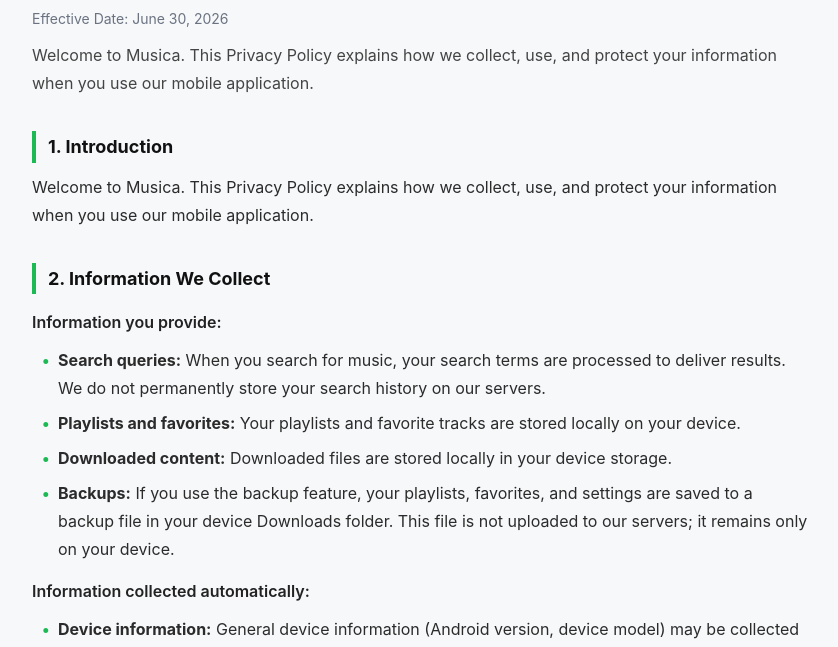
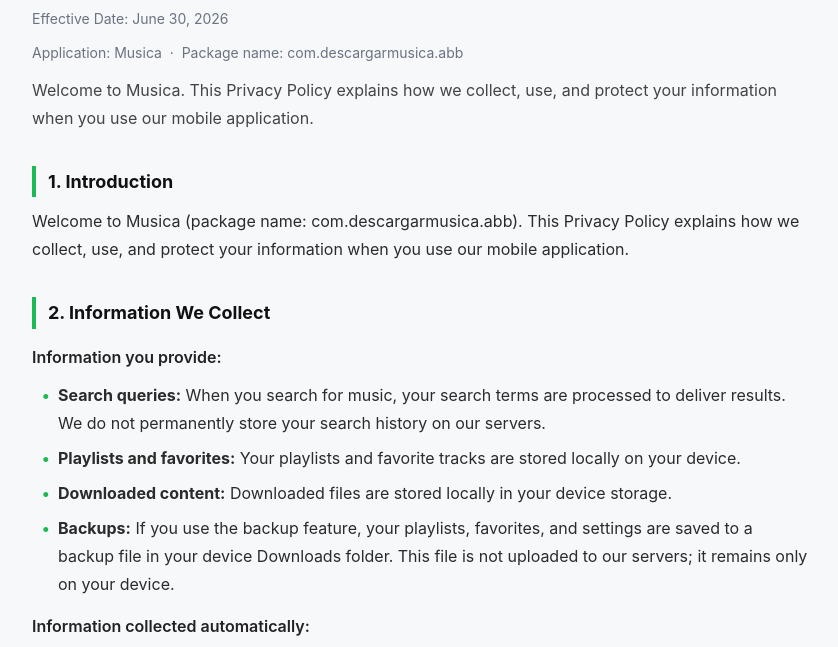
Before and after one commit to beyzanur22/Ringtone, a website: page privacy-policy.html in a window 1280 px wide. Shown: the part 104-751 px from the top of the page, without its empty margins (220-1058 px from the left). Drawn offline with Linux system fonts and the light colour scheme.

Commit message:
privacy: paket adi eklendi (com.descargarmusica.abb)

```diff
--- a/privacy-policy.html
+++ b/privacy-policy.html
@@ -27,10 +27,11 @@
     <div class="container">
         <h1>Privacy Policy</h1>
         <p class="date">Effective Date: June 30, 2026</p>
+        <p class="date">Application: Musica &nbsp;&middot;&nbsp; Package name: com.descargarmusica.abb</p>
         <p class="intro">Welcome to Musica. This Privacy Policy explains how we collect, use, and protect your information when you use our mobile application.</p>
 
         <h2>1. Introduction</h2>
-        <p>Welcome to Musica. This Privacy Policy explains how we collect, use, and protect your information when you use our mobile application.</p>
+        <p>Welcome to Musica (package name: com.descargarmusica.abb). This Privacy Policy explains how we collect, use, and protect your information when you use our mobile application.</p>
 
         <h2>2. Information We Collect</h2>
         <p class="sub">Information you provide:</p>
```
